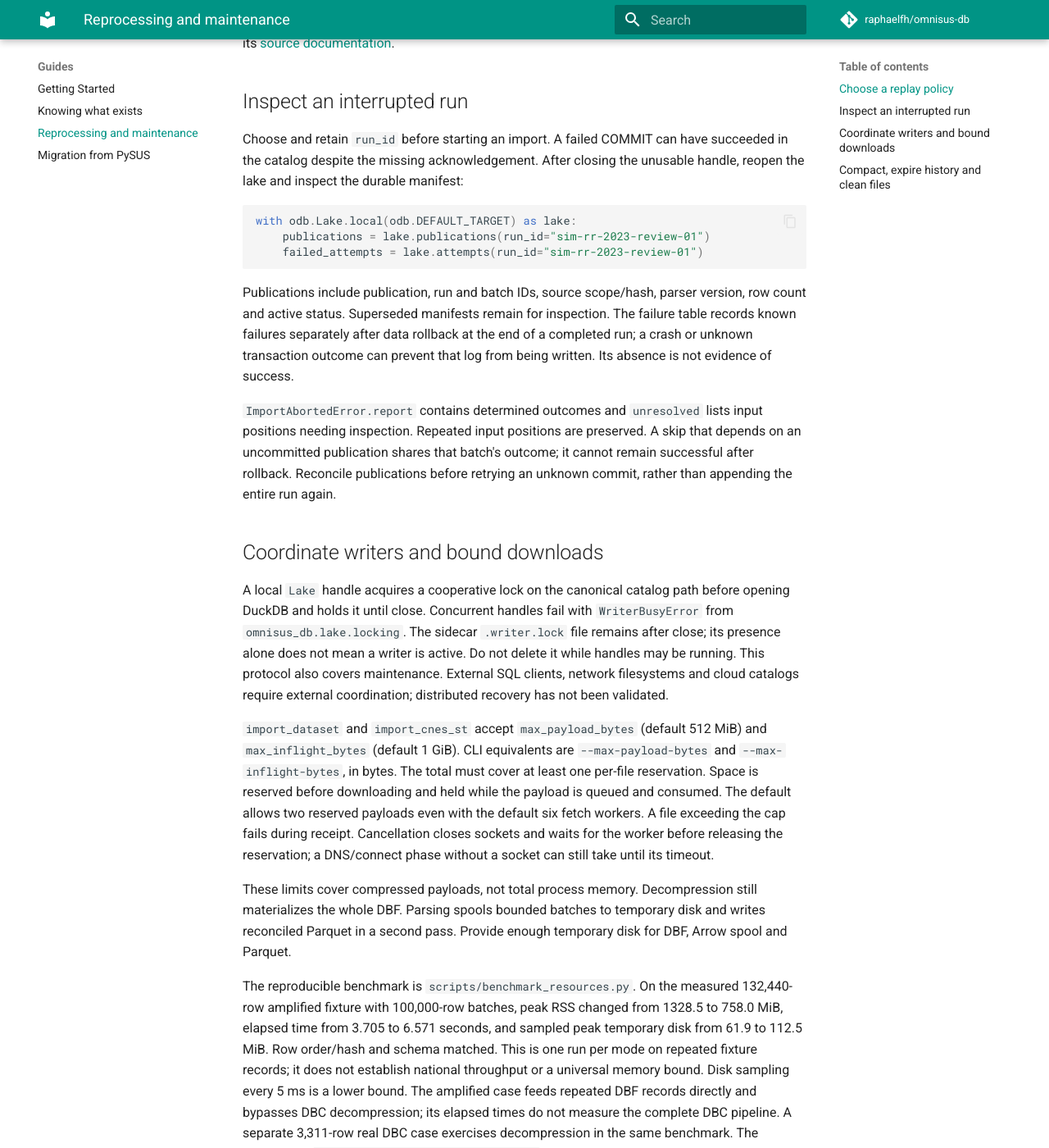
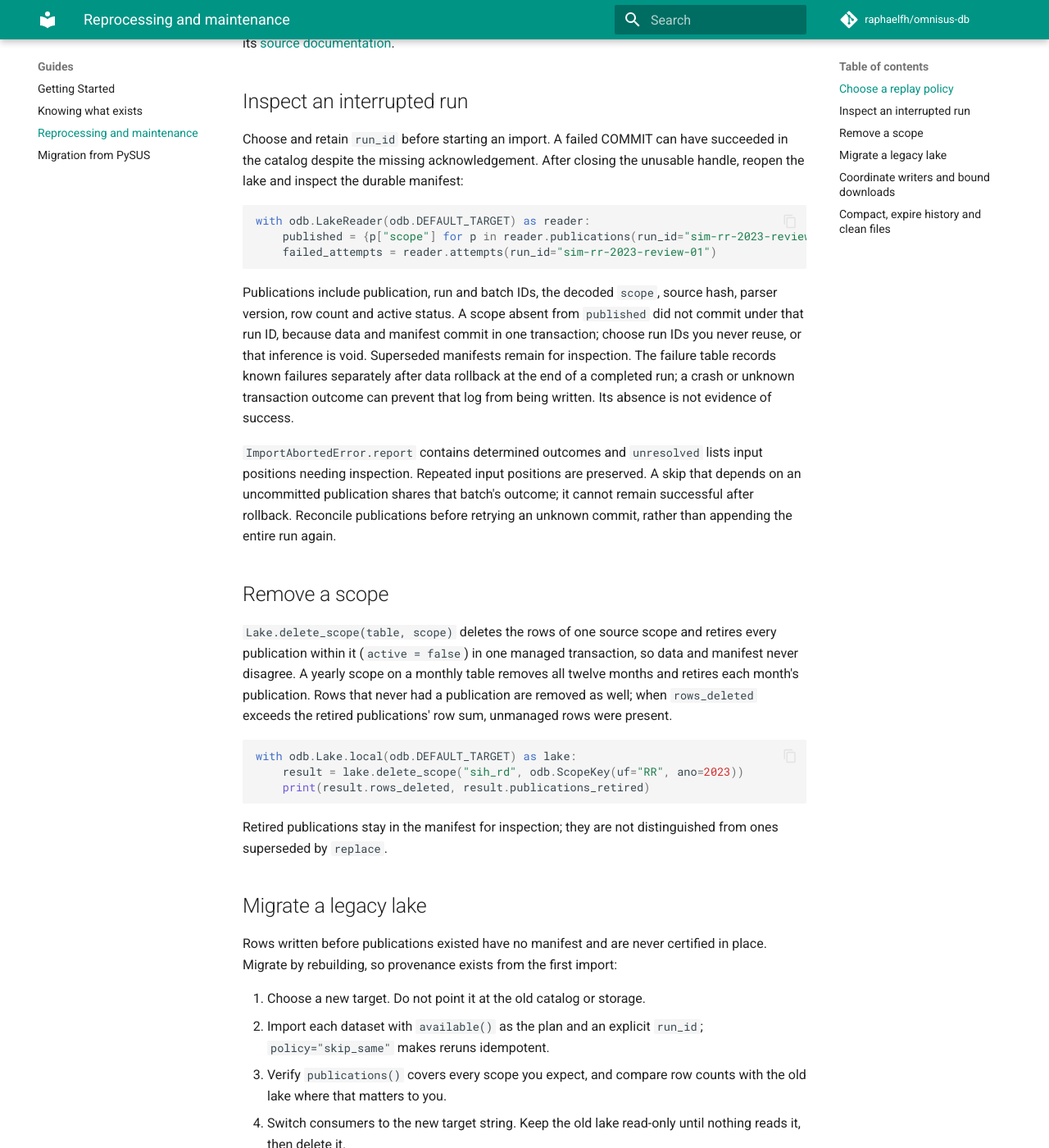
Before and after one commit to raphaelfh/omnisus-db, an MkDocs documentation site: the page built from docs/guides/reprocessing-and-maintenance.md, in a window 1280 px wide and 1400 px high, scrolled down 1209 px. Shown: the whole window at 82% size. Built offline with MkDocs 1.6.1 and Material for MkDocs 9.7.7, drawn with Linux system fonts in a browser that asks for light colours; comment, search, counter and statistics services are not loaded; some of the changed text lies outside the part shown.

Commit message:
Document scoped removal, decoded scopes and the rebuild migration
Co-Authored-By: Claude Fable 5.1 <noreply@anthropic.com>

````diff
--- a/docs/guides/reprocessing-and-maintenance.md
+++ b/docs/guides/reprocessing-and-maintenance.md
@@ -51,13 +51,16 @@ succeeded in the catalog despite the missing acknowledgement. After closing the
 unusable handle, reopen the lake and inspect the durable manifest:
 
 ```python
-with odb.Lake.local(odb.DEFAULT_TARGET) as lake:
-    publications = lake.publications(run_id="sim-rr-2023-review-01")
-    failed_attempts = lake.attempts(run_id="sim-rr-2023-review-01")
+with odb.LakeReader(odb.DEFAULT_TARGET) as reader:
+    published = {p["scope"] for p in reader.publications(run_id="sim-rr-2023-review-01")}
+    failed_attempts = reader.attempts(run_id="sim-rr-2023-review-01")
 ```
 
-Publications include publication, run and batch IDs, source scope/hash, parser
-version, row count and active status. Superseded manifests remain for inspection.
+Publications include publication, run and batch IDs, the decoded `scope`,
+source hash, parser version, row count and active status. A scope absent from
+`published` did not commit under that run ID, because data and manifest commit
+in one transaction; choose run IDs you never reuse, or that inference is void.
+Superseded manifests remain for inspection.
 The failure table records known failures separately after data rollback at the
 end of a completed run; a crash or unknown transaction outcome can prevent that
 log from being written. Its absence is not evidence of success.
@@ -67,6 +70,40 @@ input positions needing inspection. Repeated input positions are preserved.
 A skip that depends on an uncommitted publication shares that batch's outcome;
 it cannot remain successful after rollback. Reconcile publications before
 retrying an unknown commit, rather than appending the entire run again.
+
+## Remove a scope
+
+`Lake.delete_scope(table, scope)` deletes the rows of one source scope and
+retires every publication within it (`active = false`) in one managed
+transaction, so data and manifest never disagree. A yearly scope on a monthly
+table removes all twelve months and retires each month's publication. Rows that
+never had a publication are removed as well; when `rows_deleted` exceeds the
+retired publications' row sum, unmanaged rows were present.
+
+```python
+with odb.Lake.local(odb.DEFAULT_TARGET) as lake:
+    result = lake.delete_scope("sih_rd", odb.ScopeKey(uf="RR", ano=2023))
+    print(result.rows_deleted, result.publications_retired)
+```
+
+Retired publications stay in the manifest for inspection; they are not
+distinguished from ones superseded by `replace`.
+
+## Migrate a legacy lake
+
+Rows written before publications existed have no manifest and are never
+certified in place. Migrate by rebuilding, so provenance exists from the first
+import:
+
+1. Choose a new target. Do not point it at the old catalog or storage.
+2. Import each dataset with `available()` as the plan and an explicit `run_id`;
+   `policy="skip_same"` makes reruns idempotent.
+3. Verify `publications()` covers every scope you expect, and compare row counts
+   with the old lake where that matters to you.
+4. Switch consumers to the new target string. Keep the old lake read-only
+   until nothing reads it, then delete it.
+
+The old lake is not modified at any step.
 
 ## Coordinate writers and bound downloads
 
````
Also changed, not shown: CHANGELOG.md (+15 -0 lines), docs/api.md (+7 -0 lines), src/omnisus_db/__init__.py (+10 -0 lines).
